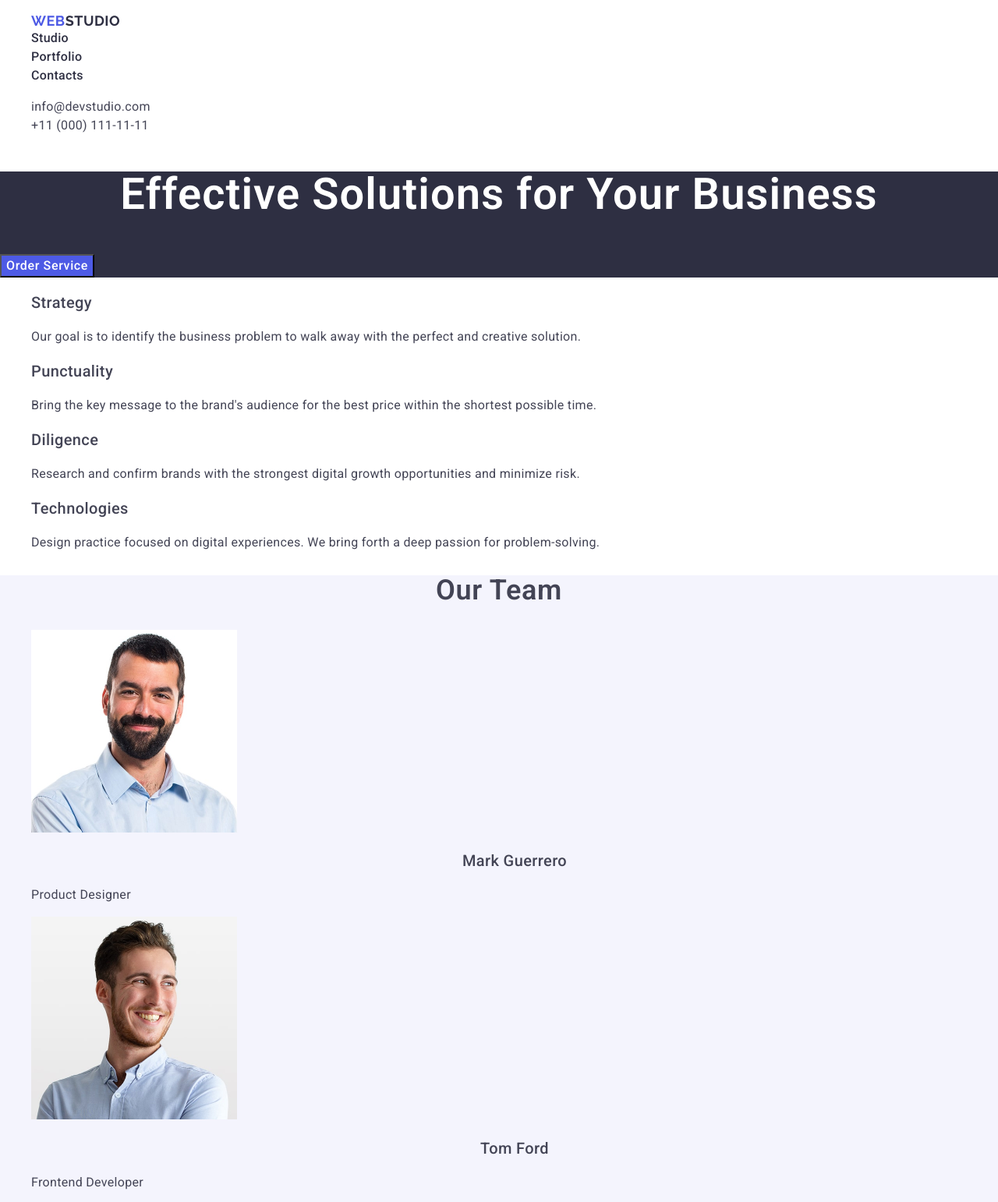
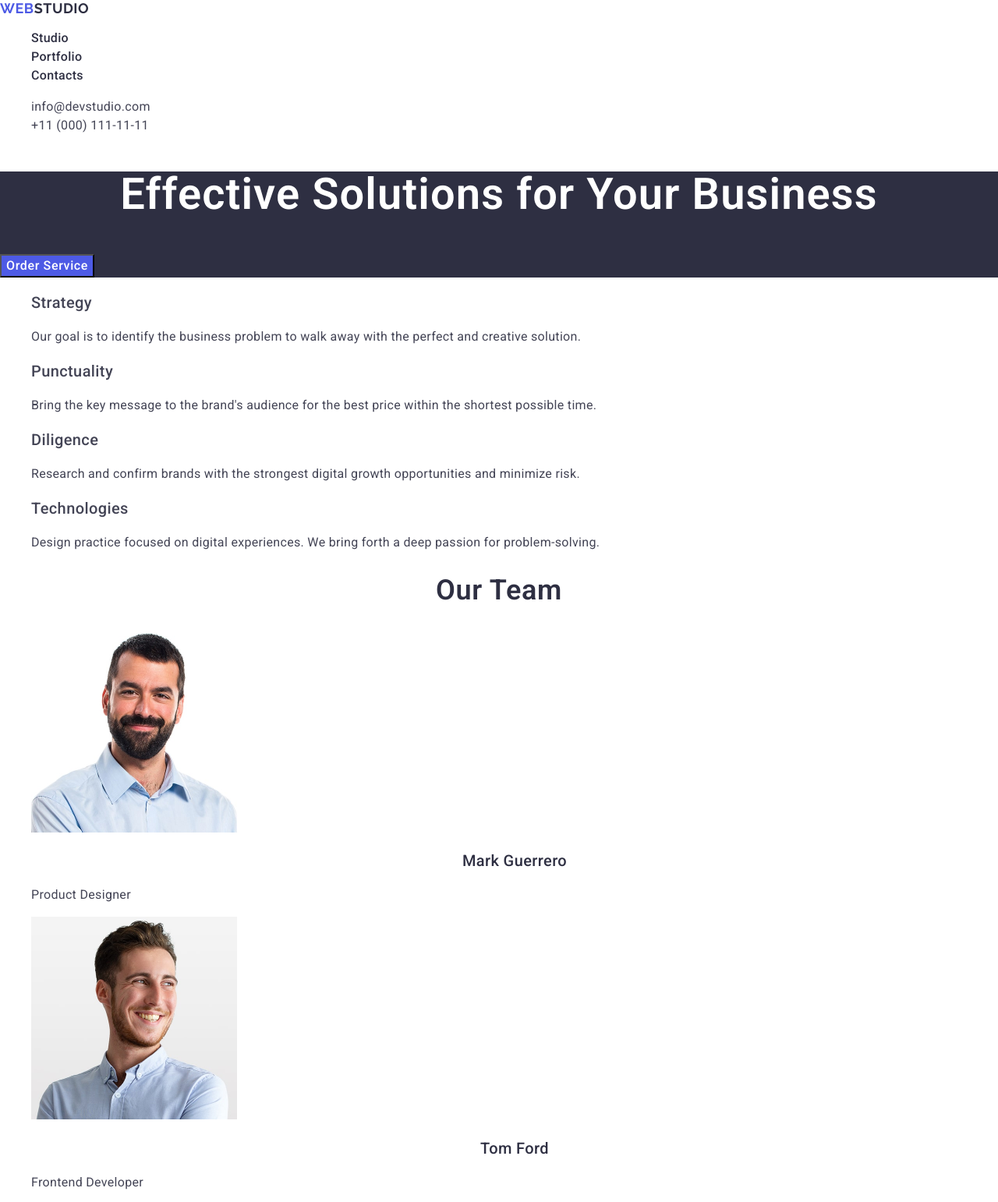
Before and after one commit to TaniaDiachok/goit-markup-hw-02, a plain HTML site: page index.html in a window 1280 px wide. Shown: the top 1542 px of the page at 78% size. Drawn offline with nearby package versions, Linux system fonts and the light colour scheme.

Commit message:
add initial files

```diff
--- a/css/styles.css
+++ b/css/styles.css
@@ -122,7 +122,9 @@ button {
 /* ---------MISSION---------- */
 
 
-
+.mission-title {
+    color: #2e2f42;
+}
 
 .mission-text {
     color: #434455;
@@ -133,15 +135,17 @@ button {
 
 
 .team {
-    background-color: #f4f4fd;
+    background-color: #FFFFFF;
 }
 
 .team-title {
     text-transform: capitalize;
+    color: #2e2f42;
 }
 
 .team-subtitle {
     text-align: center;
+    color: #2e2f42
 }
 
 .team-text {
@@ -153,6 +157,11 @@ button {
 
 .portfolio-title {
     text-transform: capitalize;
+    color: #2e2f42;
+}
+
+.portfolio-subtitle {
+    color: #2e2f42
 }
 
 
--- a/index.html
+++ b/index.html
@@ -22,12 +22,9 @@
   <body>
     <header class="header">
       <nav class="header-navigation">
+        <a class="header-logo" href="./index.html">Web<span class="active">Studio</span>
+        </a>
         <ul class="header-menu">
-          <li>
-            <a class="header-logo" href="./index.html"
-              >Web<span class="active">Studio</span></a
-            >
-          </li>
           <li class="header-menu-item">
             <a class="header-menu-link" href="">Studio</a>
           </li>
```
